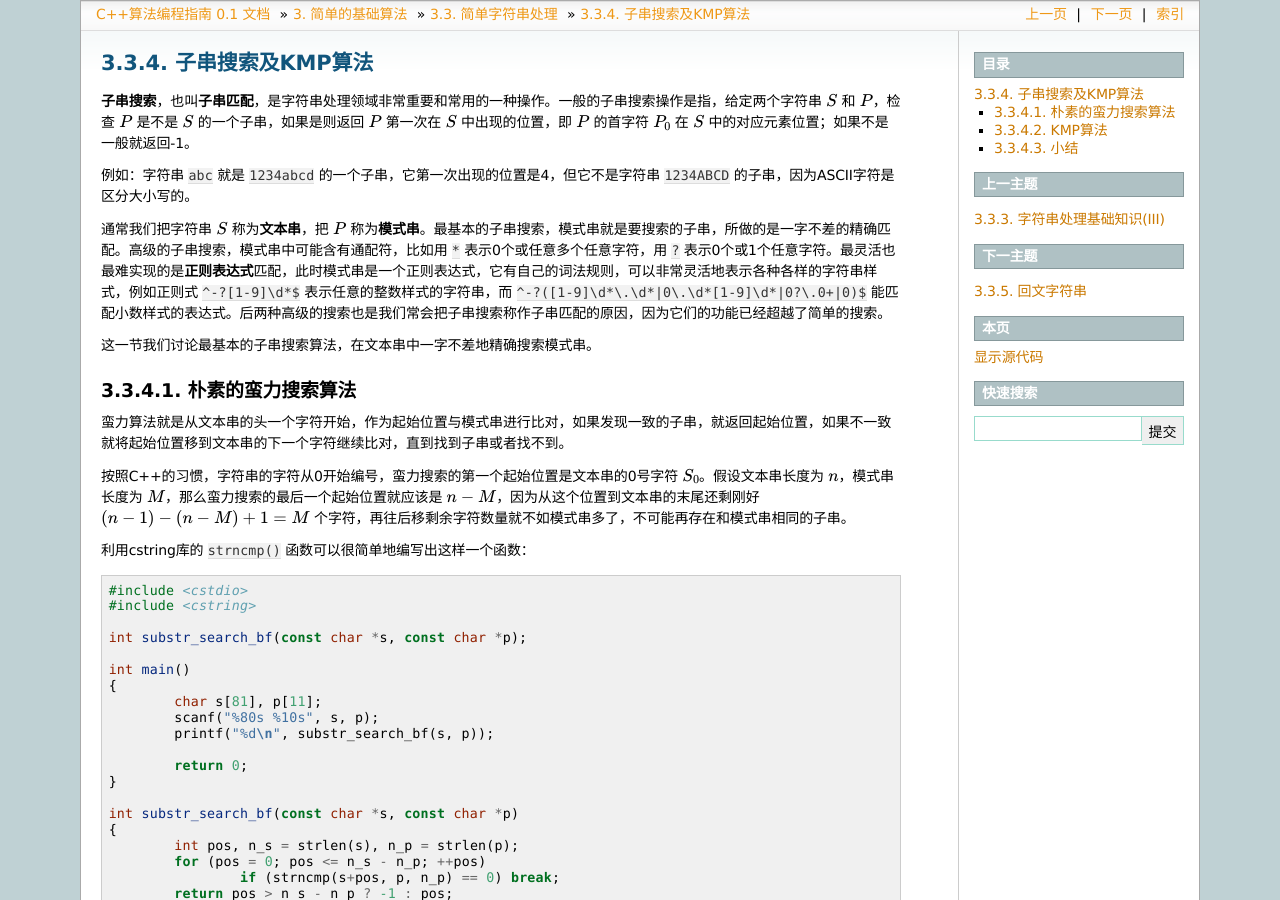
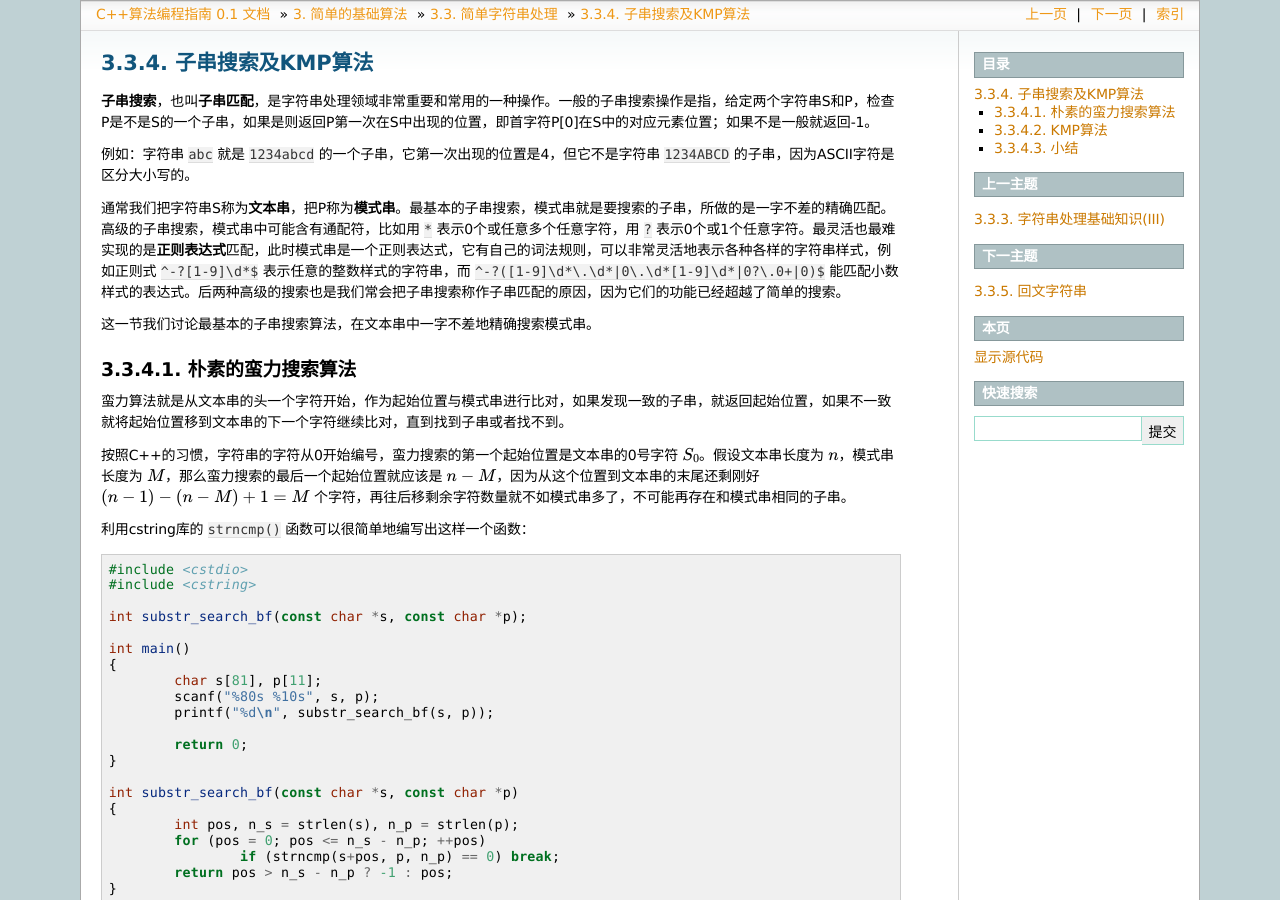
Before and after one commit to majorli/algo_guide, a Sphinx documentation site: the page built from source/ch02/sec03/234_substr_kmp.rst, in a window 1280 px wide and 900 px high. Built offline with Sphinx 7.4.7, drawn with Linux system fonts in a browser that asks for light colours; formulas are drawn with MathJax 3.

Commit message:
20200416_1038draft

```diff
--- a/source/ch02/sec03/234_substr_kmp.rst
+++ b/source/ch02/sec03/234_substr_kmp.rst
@@ -1,11 +1,11 @@
 子串搜索及KMP算法
 ++++++++++++++++++++++++++++
 
-:strong:`子串搜索`，也叫\ :strong:`子串匹配`，是字符串处理领域非常重要和常用的一种操作。一般的子串搜索操作是指，给定两个字符串 :math:`S` 和 :math:`P`，检查 :math:`P` 是不是 :math:`S` 的一个子串，如果是则返回 :math:`P` 第一次在 :math:`S` 中出现的位置，即 :math:`P` 的首字符 :math:`P_0` 在 :math:`S` 中的对应元素位置；如果不是一般就返回-1。
+:strong:`子串搜索`\ ，也叫\ :strong:`子串匹配`\ ，是字符串处理领域非常重要和常用的一种操作。一般的子串搜索操作是指，给定两个字符串S和P，检查P是不是S的一个子串，如果是则返回P第一次在S中出现的位置，即首字符P[0]在S中的对应元素位置；如果不是一般就返回-1。
 
 例如：字符串 ``abc`` 就是 ``1234abcd`` 的一个子串，它第一次出现的位置是4，但它不是字符串 ``1234ABCD`` 的子串，因为ASCII字符是区分大小写的。
 
-通常我们把字符串 :math:`S` 称为\ :strong:`文本串`，把 :math:`P` 称为\ :strong:`模式串`。最基本的子串搜索，模式串就是要搜索的子串，所做的是一字不差的精确匹配。高级的子串搜索，模式串中可能含有通配符，比如用 ``*`` 表示0个或任意多个任意字符，用 ``?`` 表示0个或1个任意字符。最灵活也最难实现的是\ :strong:`正则表达式`\ 匹配，此时模式串是一个正则表达式，它有自己的词法规则，可以非常灵活地表示各种各样的字符串样式，例如正则式 ``^-?[1-9]\d*$`` 表示任意的整数样式的字符串，而 ``^-?([1-9]\d*\.\d*|0\.\d*[1-9]\d*|0?\.0+|0)$`` 能匹配小数样式的表达式。后两种高级的搜索也是我们常会把子串搜索称作子串匹配的原因，因为它们的功能已经超越了简单的搜索。
+通常我们把字符串S称为\ :strong:`文本串`\ ，把P称为\ :strong:`模式串`\ 。最基本的子串搜索，模式串就是要搜索的子串，所做的是一字不差的精确匹配。高级的子串搜索，模式串中可能含有通配符，比如用 ``*`` 表示0个或任意多个任意字符，用 ``?`` 表示0个或1个任意字符。最灵活也最难实现的是\ :strong:`正则表达式`\ 匹配，此时模式串是一个正则表达式，它有自己的词法规则，可以非常灵活地表示各种各样的字符串样式，例如正则式 ``^-?[1-9]\d*$`` 表示任意的整数样式的字符串，而 ``^-?([1-9]\d*\.\d*|0\.\d*[1-9]\d*|0?\.0+|0)$`` 能匹配小数样式的表达式。后两种高级的搜索也是我们常会把子串搜索称作子串匹配的原因，因为它们的功能已经超越了简单的搜索。
 
 这一节我们讨论最基本的子串搜索算法，在文本串中一字不差地精确搜索模式串。
 
```
